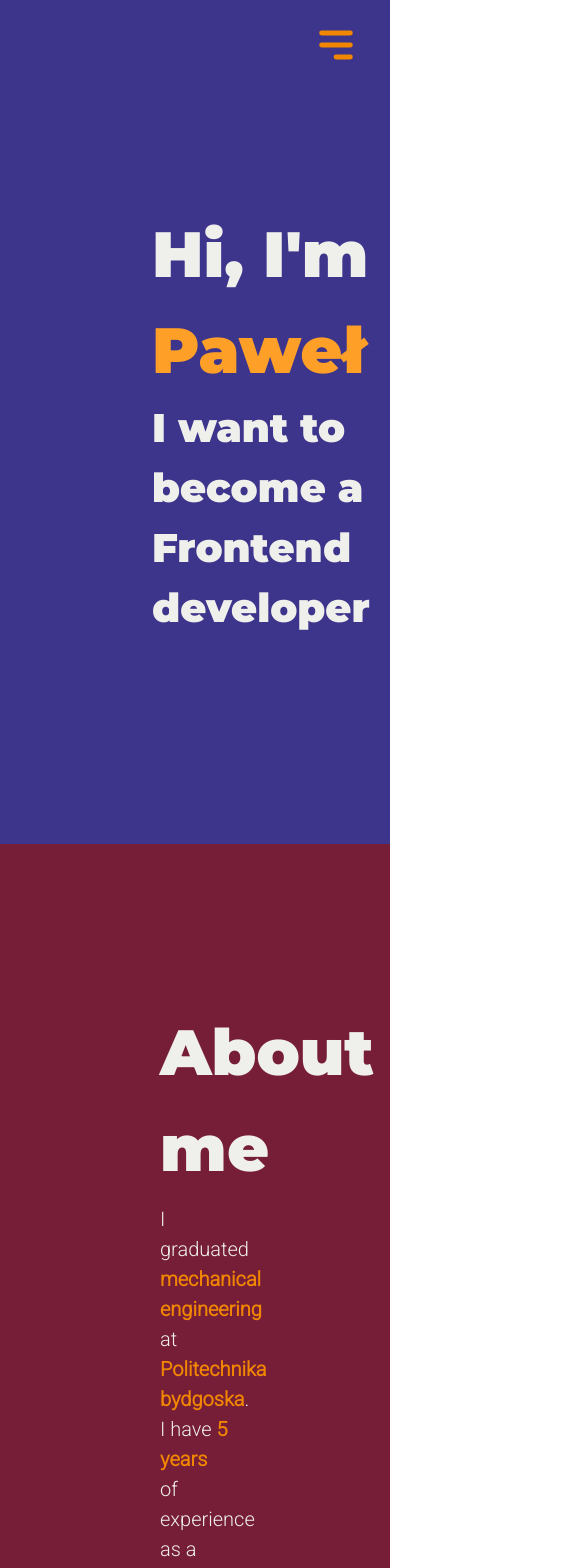
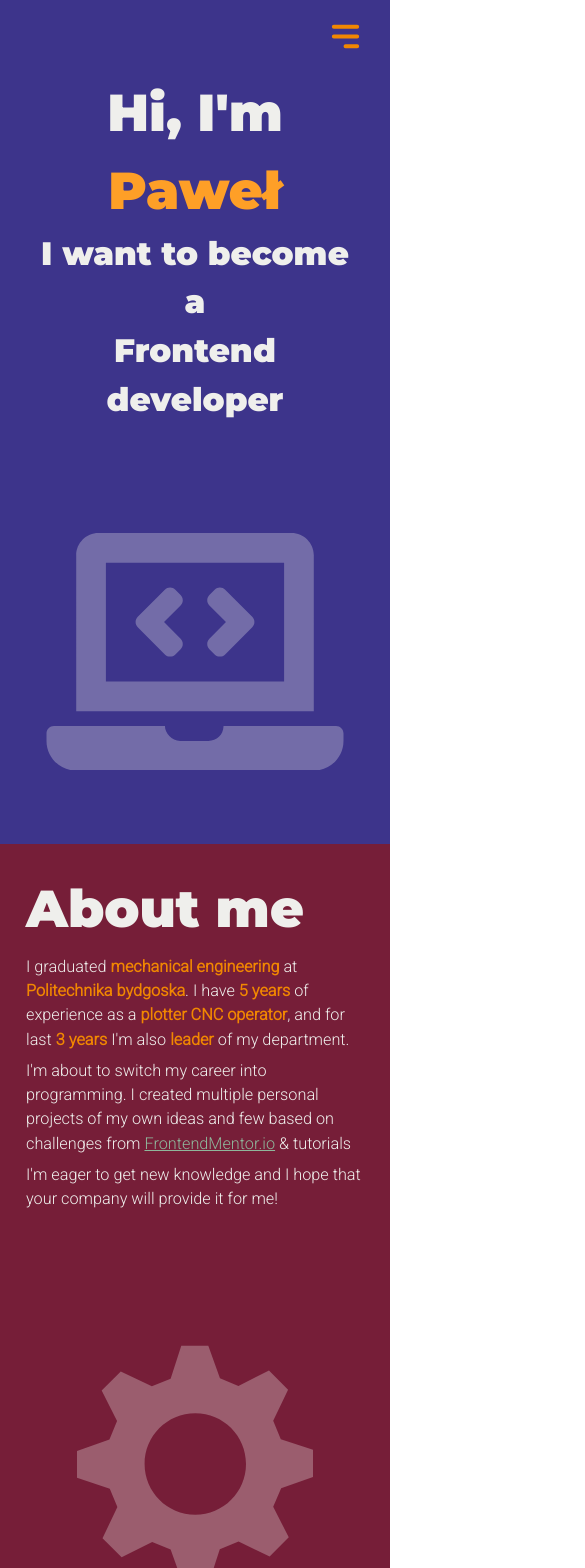
Before and after one commit to pawel975/pawel-kurek-portfolio, a React (Create React App) app: page / in a window 390 px wide. Shown: the top 1568 px of the page, 585 px wide, since content can reach past the window. Built offline with nearby package versions, Linux system fonts and the light colour scheme.

Commit message:
responsive layout updates

```diff
--- a/src/Components/About/About.scss
+++ b/src/Components/About/About.scss
@@ -8,7 +8,18 @@
     padding: 10rem;
     display: flex;
     flex-direction: row;
+    align-items: center;
     gap: 1rem;
+
+    @media (max-width: 64rem) {
+        flex-direction: column;
+    }
+
+    @media (max-width: 30rem) {
+        flex-direction: column;
+        padding: 2rem;
+        gap: 0;
+    }
 
     header.about-page__biography {
         width: 100%;
@@ -22,6 +33,7 @@
             color: $clr-primary-light;
             font-family: $ff-heading;
         }
+
 
         p {
             color: $clr-primary-light;
@@ -40,8 +52,13 @@
     }
 
     .about-page__icon {
+        height: 100%;
         width: 100%;
-        height: 100%;
+        margin: auto;
         @include fontColor($clr-primary-light, 0.3);
+
+        @media (max-width: 30rem) {
+            width: 70%;
+        }
     }
 }
--- a/src/Components/Footer/Footer.scss
+++ b/src/Components/Footer/Footer.scss
@@ -8,11 +8,25 @@ footer#contact {
     display: flex;
     gap: 1rem;
 
+    @media (max-width: 64rem) {
+        flex-direction: column;
+    }
+
+    @media (max-width: 30rem) {
+        padding: 2rem;
+        gap: 0;
+    }
+
     header.contact-header {
         display: flex;
         flex-direction: column;
         align-items: flex-start;
         width: 100%;
+        margin: auto;
+
+        @media (max-width: 30rem) {
+            height: fit-content
+        }
 
         h2 {
             font-size: $fs-700;
@@ -23,7 +37,12 @@ footer#contact {
         .contact-icon {
             @include fontColor($clr-primary-light, 0.3);
             width: 100%;
-            height: 70%;
+            height: 60%;
+            margin: auto;
+
+            @media (max-width: 30rem) {
+                width: 70%;
+            }
         }
     }
 
@@ -35,11 +54,20 @@ footer#contact {
         align-items: flex-start;
         color: $clr-accent;
 
+        @media (max-width: 30rem) {
+            gap: 0rem;
+        }
+
         div.contact-link-wrapper {
             width: 100%;
             height: 50%;
             display: flex;
             gap: 1rem;
+            margin: auto;
+
+            @media (max-width: 30rem) {
+                width: 50%;
+            }
 
             a.github-link {
                text-decoration: none;
@@ -47,6 +75,11 @@ footer#contact {
                 color: $clr-accent;
                 gap: 1rem;
 
+                @media (max-width: 30rem) {
+                    width: 50%;
+                    flex-direction: column;
+                    margin: auto;
+                }
 
                 &:hover {
                     color: darken($clr-accent, 10%);
@@ -74,6 +107,11 @@ footer#contact {
                 gap: 1rem;
                 cursor: pointer;
 
+                @media (max-width: 30rem) {
+                    width: 50%;
+                    flex-direction: column;
+                    margin: auto;
+                }
 
                 &:hover {
                     color: darken($clr-accent, 10%);
--- a/src/Components/LandingPage/LandingPage.scss
+++ b/src/Components/LandingPage/LandingPage.scss
@@ -11,6 +11,14 @@
     gap: 1rem;
     padding: 10rem;
 
+    @media (max-width: 64rem) {
+        flex-direction: column;
+    }
+
+    @media (max-width: 64rem) {
+        padding: 2rem;
+    }
+
     * {
         width: clamp(15rem, 100%, 70rem);
     }
@@ -23,42 +31,30 @@
 
         @include fontColor($clr-primary-light, 1);
 
-        @media (min-width: 125rem) { // 2000 px
-            font-size: $fs-700;
-        }
-
-        @media (min-width: 150rem) { // 2400 px
-            font-size: $fs-800;
-        }
-
-        @media (min-width: 200rem) { // 3200 px
-            font-size: $fs-900;
-        }
-
         h1 {
             font-size: $fs-700;
 
             span {
                 color: lighten($clr-accent, 10%);
             }
+        }
 
-            @media (min-width: 125rem) { // 2000 px
-                font-size: $fs-800;
-            }
-
-            @media (min-width: 150rem) { // 2400 px
-                font-size: $fs-900;
-            }
-
-            @media (min-width: 200rem) { // 3200 px
-                font-size: $fs-1000;
-            }
+        @media (max-width: 64rem) {
+            // width: 80%;
+            margin: auto;
+            text-align: center;
         }
     }
 
     .landing-page__logo {
         height: clamp(15rem, 40%, 70rem);
-        @include fontColor($clr-primary-light, 0.3)
+        @include fontColor($clr-primary-light, 0.3);
+
+        @media (max-width: 64rem) {
+            height: clamp(15rem, 30%, 70rem);
+            margin: auto;
+            text-align: center;
+        }
     }
 
 
--- a/src/Components/MenuModal/MenuModal.scss
+++ b/src/Components/MenuModal/MenuModal.scss
@@ -1,7 +1,8 @@
+@use "../../variables" as *;
 
 div.menu-modal {
-    width: 20rem;
-    height: 30rem;
+    width: 20%;
+    height: fit-content;
     position: absolute;
     right: 1rem;
     top: 1rem;
@@ -9,8 +10,8 @@ div.menu-modal {
     flex-direction: column;
     gap: 1rem;
     background-color: white;
-    padding: 1rem;
-    padding-top: 5rem;
+    padding-inline: 1rem;
+    padding-block: 5rem;
     animation: show 0.3s ease-in-out;
 
     @keyframes show {
@@ -21,8 +22,8 @@ div.menu-modal {
         }
 
         100% {
-            width: 20rem;
-            height: 30rem;
+            width: 20%;
+            height: fit-content;
             opacity: 1;
         }
     }
--- a/src/Components/NavLink/NavLink.scss
+++ b/src/Components/NavLink/NavLink.scss
@@ -11,18 +11,6 @@ a.nav-link {
     color: $clr-accent;
     border-radius: 0.5rem;
     cursor: pointer;
-
-    @media (min-width: 125rem) { // 2000 px
-        font-size: $fs-400;
-    }
-
-    @media (min-width: 150rem) { // 2400 px
-        font-size: $fs-500;
-    }
-
-    @media (min-width: 200rem) { // 3200 px
-        font-size: $fs-600;
-    }
 
     @keyframes tilt {
         0% {
--- a/src/Components/Project/Project.scss
+++ b/src/Components/Project/Project.scss
@@ -1,7 +1,7 @@
 @use '../../variables.scss' as *;
 
 div.project {
-    width: clamp(15rem, 80%, 90rem);
+    width: clamp(15rem, 100%, 90rem);
     height: fit-content;
     margin-inline: auto;
     display: flex;
@@ -10,10 +10,15 @@ div.project {
     @include fontColor($clr-primary-dark, 1);
     gap: 2rem;
 
+    @media (max-width: 64rem) {
+        flex-direction: column;
+    }
+
     header {
         font-family: $ff-heading;
         font-size: $fs-400;
         font-weight: 700;
         @include fontColor($clr-primary-dark, 1);
+
     }
 }
--- a/src/Components/ProjectInfo/ProjectInfo.scss
+++ b/src/Components/ProjectInfo/ProjectInfo.scss
@@ -4,15 +4,18 @@ div.project-info {
     flex-direction: column;
     gap: 1rem;
 
+    p.description {
+        width: 60%;
+    }
+
     div.tech {
-        display: flex;
-        flex-direction: row;
-
         * {
             margin: 0.25rem;
         }
+        display: flex;
+        flex-direction: row;
+        margin-top: auto;
 
-        margin-top: auto;
     }
 
     div.links {
--- a/src/Components/ProjectsPage/ProjectsPage.scss
+++ b/src/Components/ProjectsPage/ProjectsPage.scss
@@ -13,10 +13,14 @@
 
     padding: 10rem;
     width: 100%;
-    padding-block: 7rem; // Nav has height of 4 rem
     @include bgColor($clr-primary-light, 1);
     display: flex;
     flex-direction: column;
-    gap: 8rem;
+    gap: 5rem;
+
+    @media (max-width: 30rem) {
+        gap: 3rem;
+        padding: 2rem;
+    }
 
 }
--- a/src/Components/Slider/Slider.scss
+++ b/src/Components/Slider/Slider.scss
@@ -6,6 +6,10 @@ div.slider__container {
     flex-shrink: 0;
     aspect-ratio: 16/9;
     overflow: hidden;
+
+    @media (max-width: 30rem) {
+        width: 100%;
+    }
 
     div.slider__images-container {
         top: 0;
--- a/src/Components/SourceLink/SourceLink.scss
+++ b/src/Components/SourceLink/SourceLink.scss
@@ -6,7 +6,14 @@ a.source-link {
     @include bgColor($clr-accent, 1);
     font-weight: 900;
     // font-family: $ff-heading;
+    width: fit-content;
+    height: fit-content;
     padding: 0.5rem;
     border-radius: 50rem;
     font-size: $fs-200;
+    transition: 0.15s ease-in-out;
+
+    &:hover {
+        background-color: darken($color: $clr-accent, $amount: 10%)
+    }
 }
--- a/src/_cssReset.scss
+++ b/src/_cssReset.scss
@@ -28,10 +28,6 @@ ol[role='list'] {
 
 /* Set core root defaults */
 html:focus-within {
-  scroll-behavior: smooth;
-}
-
-html {
   scroll-behavior: smooth;
 }
 
--- a/src/_global.scss
+++ b/src/_global.scss
@@ -24,3 +24,59 @@
     background: darken($color: $clr-accent , $amount: 10%);
 
   }
+
+  html {
+    scroll-behavior: smooth;
+
+    @media (min-width: 7500px) {
+      font-size: 85px;
+    }
+
+    @media (max-width: 7500px) {
+      font-size: 80px;
+    }
+
+    @media (max-width: 6500px) {
+      font-size: 70px;
+    }
+
+    @media (max-width: 5000px) {
+      font-size: 55px;
+    }
+
+    @media (max-width: 4500px) {
+      font-size: 50px;
+    }
+
+    @media (max-width:3600px) {
+      font-size: 50px;
+    }
+
+    @media (max-width:3200px) {
+      font-size:33px;
+    }
+
+    @media (max-width: 2800px) {
+        font-size: 25px;
+    }
+
+    @media (max-width: 2200px) {
+      font-size: 18px;
+    }
+
+    @media (max-width: 2000px) {
+      font-size: 16px;
+    }
+
+    @media (max-width: 768px) {
+      font-size: 14px;
+    }
+
+    @media (max-width: 480px) {
+      font-size: 13px;
+    }
+
+    @media (max-width: 320px) {
+      font-size: 11px;
+    }
+  }
```
